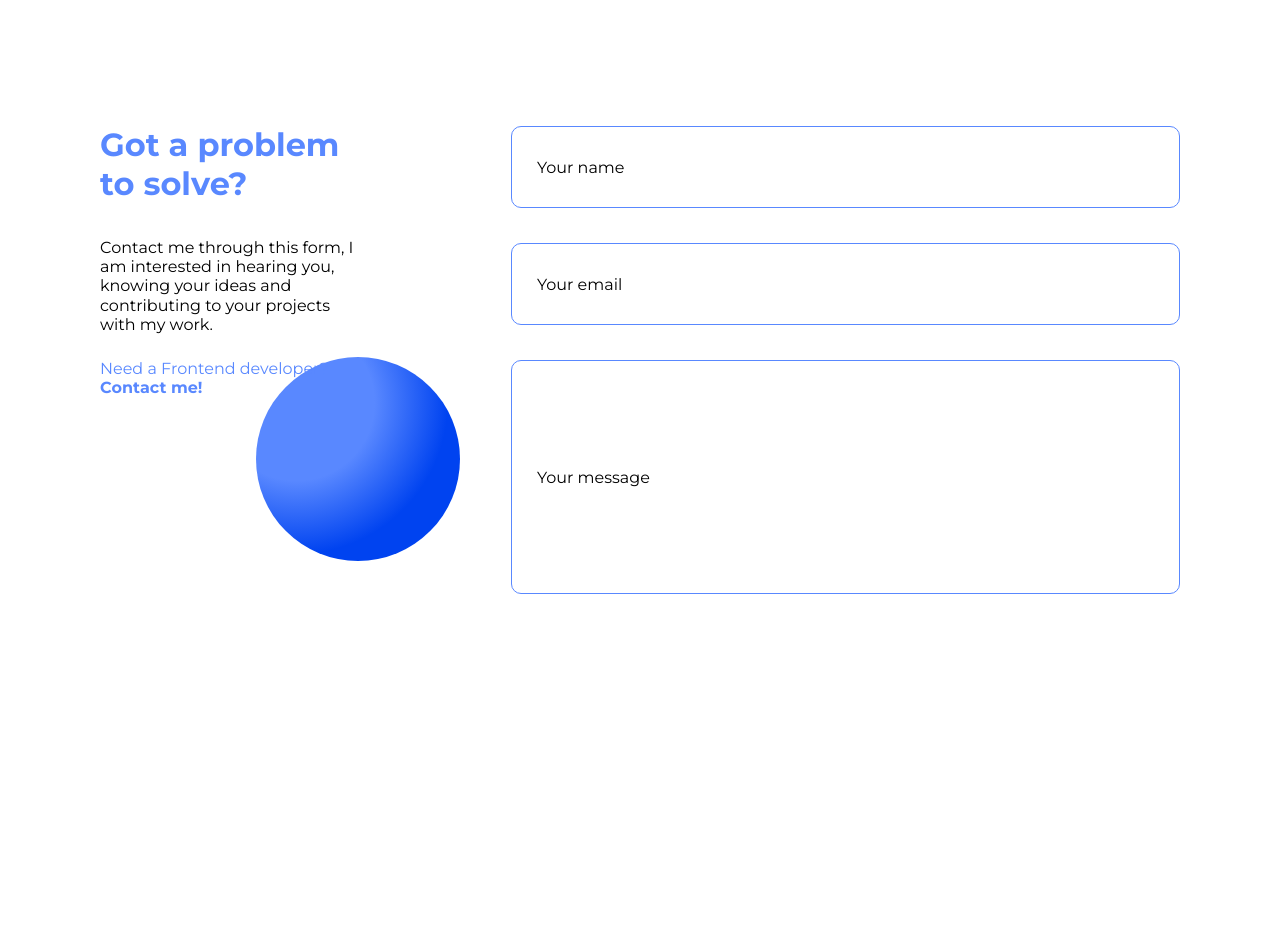
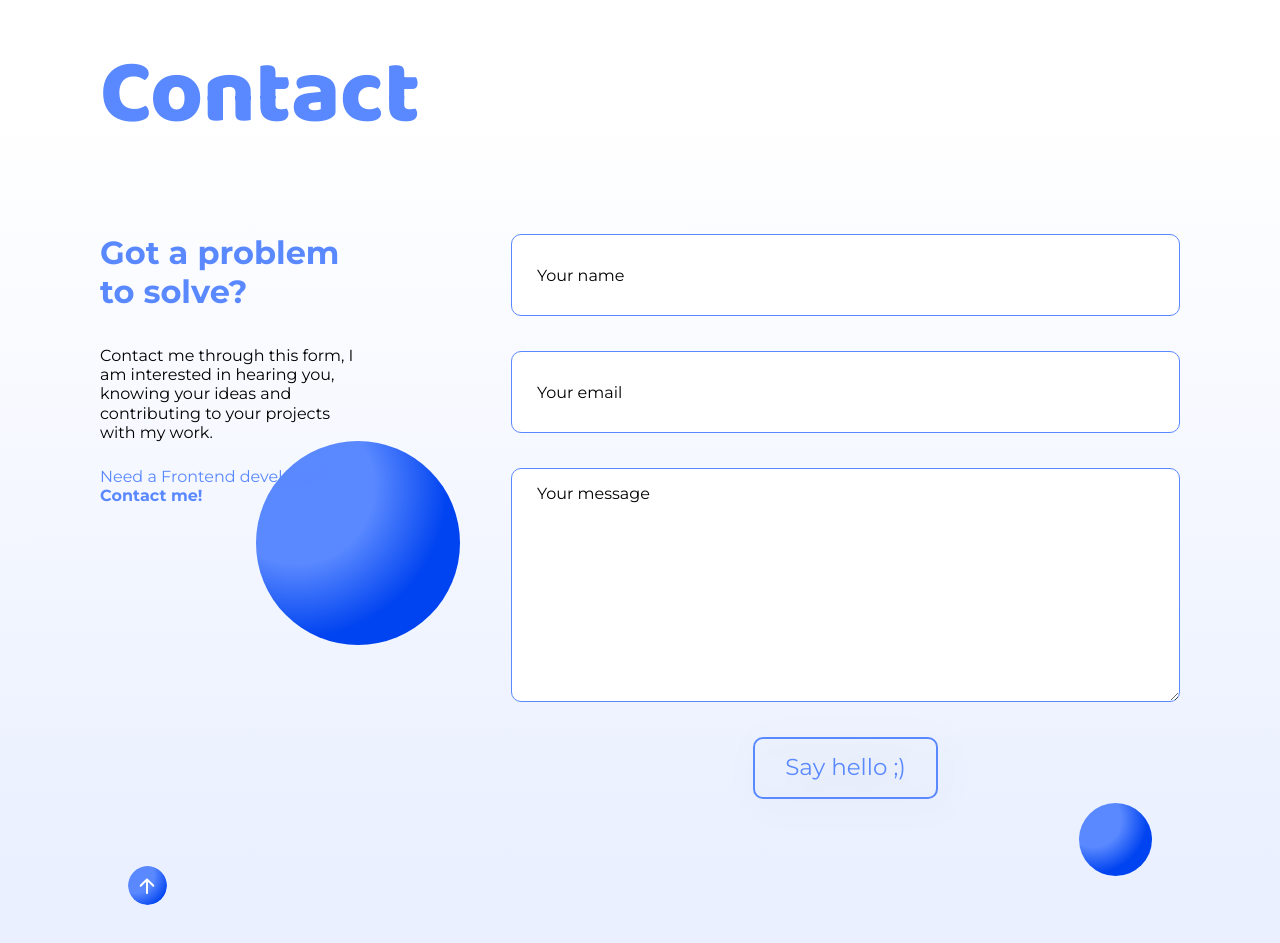
Before and after one commit to matthiasmulzet/Portfolio, an Angular app: page / in a window 1280 px wide. Shown: the part 5260-6203 px from the top of the page. Before the commit the page ends 5854 px from the top, so only its background shows below. Built offline with nearby package versions, Linux system fonts and the light colour scheme.

Commit message:
finished contact design

```diff
--- a/src/app/contact-form/contact-form.component.html
+++ b/src/app/contact-form/contact-form.component.html
@@ -1,5 +1,6 @@
 <form action="">
-    <input class="little-input" type="text" name="" id="" placeholder="Your name">
-    <input class="little-input" type="text" name="" id="" placeholder="Your email">
-    <input class="big-input" type="text" name="" id="" placeholder="Your message">
+    <input class="style-input-and-textarea" type="text" name="" id="" placeholder="Your name">
+    <input class="style-input-and-textarea" type="text" name="" id="" placeholder="Your email">
+    <textarea class="style-input-and-textarea" name="" id="" cols="30" rows="10" placeholder="Your message"></textarea>
+    <button>Say hello ;)</button>
 </form>
--- a/src/app/contact-form/contact-form.component.scss
+++ b/src/app/contact-form/contact-form.component.scss
@@ -1,11 +1,11 @@
 form {
     display: flex;
     flex-direction: column;
+    align-items: center;
     gap: 35px;
 }
 
-
-input {
+.style-input-and-textarea {
     padding: 15px 25px;
     width: 617px;
     background: #FFFFFF;
@@ -16,13 +16,14 @@ input {
     font-weight: 400;
     font-size: 16px;
     line-height: 120%;
+    z-index: 1;
 }
 
-.little-input {
+input {
     height: 50px;
 }
 
-.big-input {
+textarea {
     display: flex;
     align-items: flex-start;
     height: 202px;
@@ -31,3 +32,18 @@ input {
 ::placeholder {
     color: #000000;
 }
+
+button {
+    box-sizing: border-box;
+    padding: 15px 30px;
+    border: 2px solid #5988FF;
+    filter: drop-shadow(5px 5px 15px rgba(0, 0, 0, 0.15));
+    border-radius: 10px;
+    font-family: 'Montserrat';
+    font-style: normal;
+    font-weight: 400;
+    font-size: 23px;
+    line-height: 120%;
+    color: #5988FF;
+    background-color: transparent;
+}
--- a/src/app/contact/contact.component.html
+++ b/src/app/contact/contact.component.html
@@ -15,4 +15,7 @@
     </div>
 
     <div class="blue-ball first-bigger-ball"></div>
+    <div class="blue-ball second-smaller-ball"></div>
+
+    <img src="assets/img/icons/scroll-up-icon.svg" alt="arrow-scroll-up">
 </div>
--- a/src/app/contact/contact.component.scss
+++ b/src/app/contact/contact.component.scss
@@ -2,6 +2,9 @@
     position: relative;
     height: 100%;
     width: 100%;
+    padding-top: 50px;
+    padding-bottom: 145px;
+    background: linear-gradient(179.99deg, #FFFFFF 12.89%, #EAF0FF 91.39%);
 
     .contact-headline {
         font-family: 'Baloo 2';
@@ -11,6 +14,7 @@
         line-height: 120%;
         text-align: center;
         color: #5988FF;
+        margin-top: 40px;
         margin-bottom: 85px;
         margin-left: 100px;
     }
@@ -22,13 +26,17 @@
         gap: 150px;
         margin-left: 100px;
         margin-right: 100px;
-        margin-top: 111px;
+        margin-top: 85px;
         height: max-content;
 
 
         .contact-me-span-container {
             display: flex;
             flex-direction: column;
+
+            span {
+                z-index: 1;
+            }
         }
 
         .problem-to-solve-question {
@@ -63,12 +71,28 @@
         }
     }
 
-
-
     .first-bigger-ball {
         width: 204px;
         height: 204px;
         left: 20%;
         top: 450px;
+        z-index: 0 !important;
+    }
+
+    .second-smaller-ball {
+        width: 73px;
+        height: 73px;
+        right: 10%;
+        bottom: 68px;
+        z-index: 0 !important;
+    }
+
+    img {
+        position: absolute;
+        bottom: 39px;
+        left: 10%;
+        width: 39px;
+        height: 39px;
+        border-radius: 41px;
     }
 }
--- a/src/app/my-work/my-work.component.scss
+++ b/src/app/my-work/my-work.component.scss
@@ -1,5 +1,6 @@
 .my-works-container {
     position: relative;
+    padding-bottom: 84px;
 
     .my-work-headline-container {
         display: flex;
```
Also changed, not shown: src/assets/img/icons/scroll-up-icon.svg (added).
